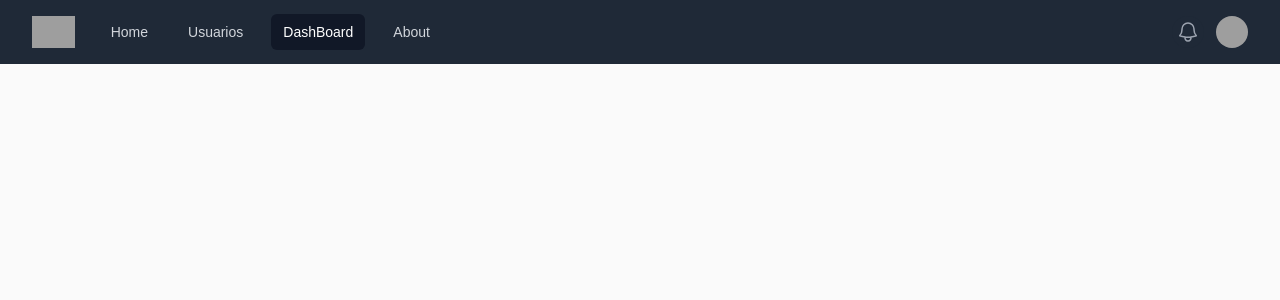
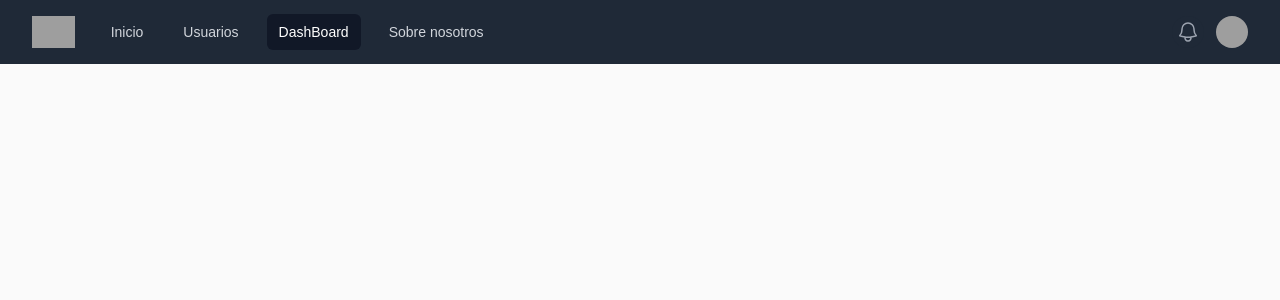
Before and after one commit to stevenD18skz/full-stack, a React (Vite) app in the folder desarrollo-frontend/: page /dashboard in a window 1280 px wide. Shown: the top 300 px of the page. Built offline with nearby package versions, Linux system fonts and the light colour scheme; grey boxes are pictures that could not be loaded.

Commit message:
correcion lenguaje

```diff
--- a/desarrollo-frontend/src/components/Navigation.jsx
+++ b/desarrollo-frontend/src/components/Navigation.jsx
@@ -18,10 +18,10 @@ export function Navigation() {
   const { pathname } = useLocation();
 
   const navigation = [
-    { name: 'Home', href: '/home', current: pathname === '/home' },
+    { name: 'Inicio', href: '/home', current: pathname === '/home' },
     { name: 'Usuarios', href: '/crud-users', current: pathname === '/crud-users' },
     { name: 'DashBoard', href: '/dashboard', current: pathname === '/dashboard' },
-    { name: 'About', href: '/about', current: pathname === '/about' },
+    { name: 'Sobre nosotros', href: '/about', current: pathname === '/about' },
   ];
 
 
@@ -121,7 +121,7 @@ export function Navigation() {
                             href="#"
                             className={classNames(active ? 'bg-gray-100' : '', 'block px-4 py-2 text-sm text-gray-700')}
                           >
-                            Your Profile
+                            Perfil
                           </a>
                         )}
                       </Menu.Item>
@@ -131,7 +131,7 @@ export function Navigation() {
                             href="#"
                             className={classNames(active ? 'bg-gray-100' : '', 'block px-4 py-2 text-sm text-gray-700')}
                           >
-                            Settings
+                            Ajustes
                           </a>
                         )}
                       </Menu.Item>
@@ -141,7 +141,7 @@ export function Navigation() {
                             to="/logIn" // Assuming "/sign-out" is your sign-out route
                             className={classNames(active ? 'bg-gray-100' : '', 'block px-4 py-2 text-sm text-gray-700')}
                           >
-                            Sign out
+                            Cerrar sesi
                           </Link>
                         )}
                       </Menu.Item>
```
Also changed, not shown: 2 other files (tests, documents, lock files or other folders).
